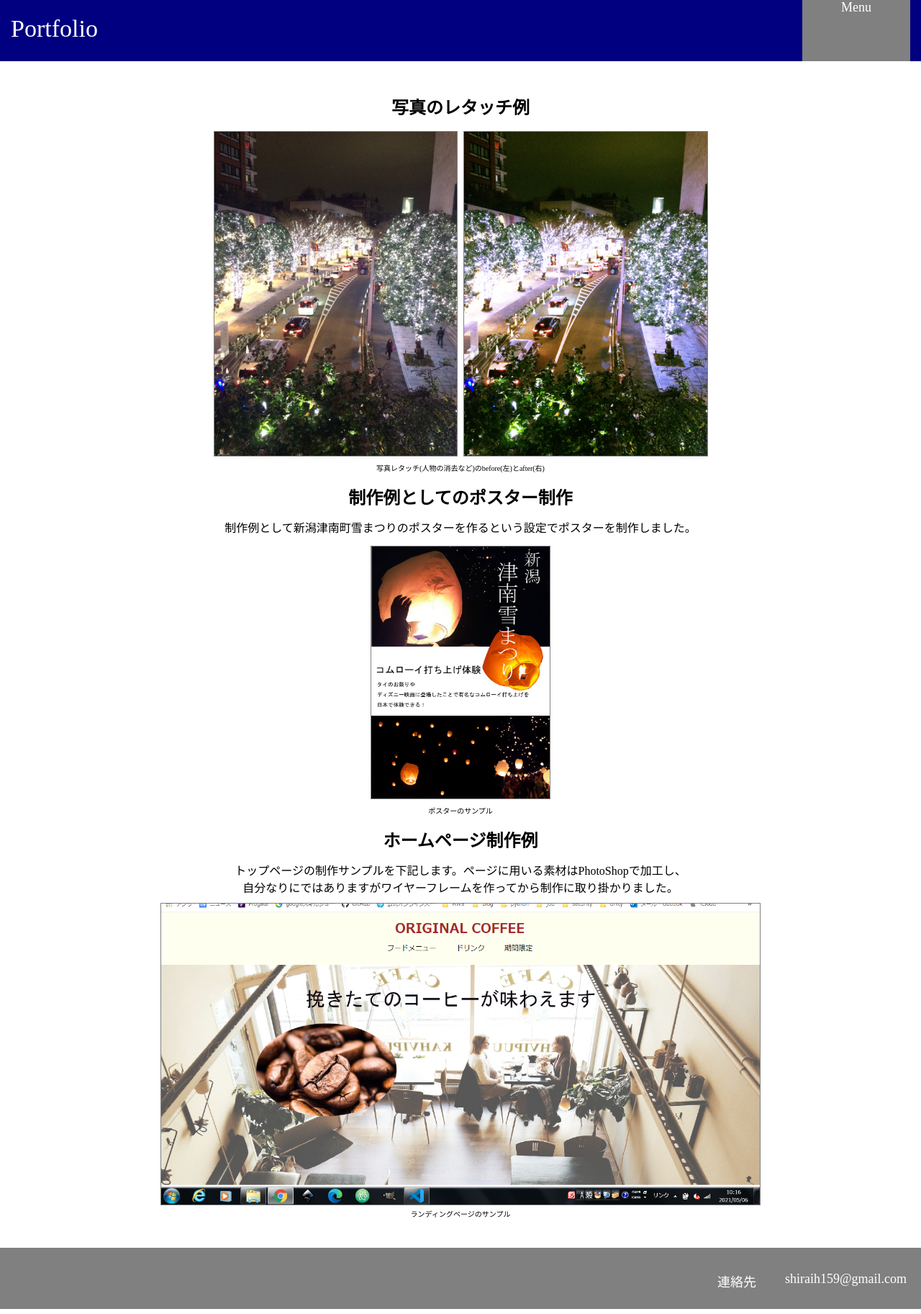
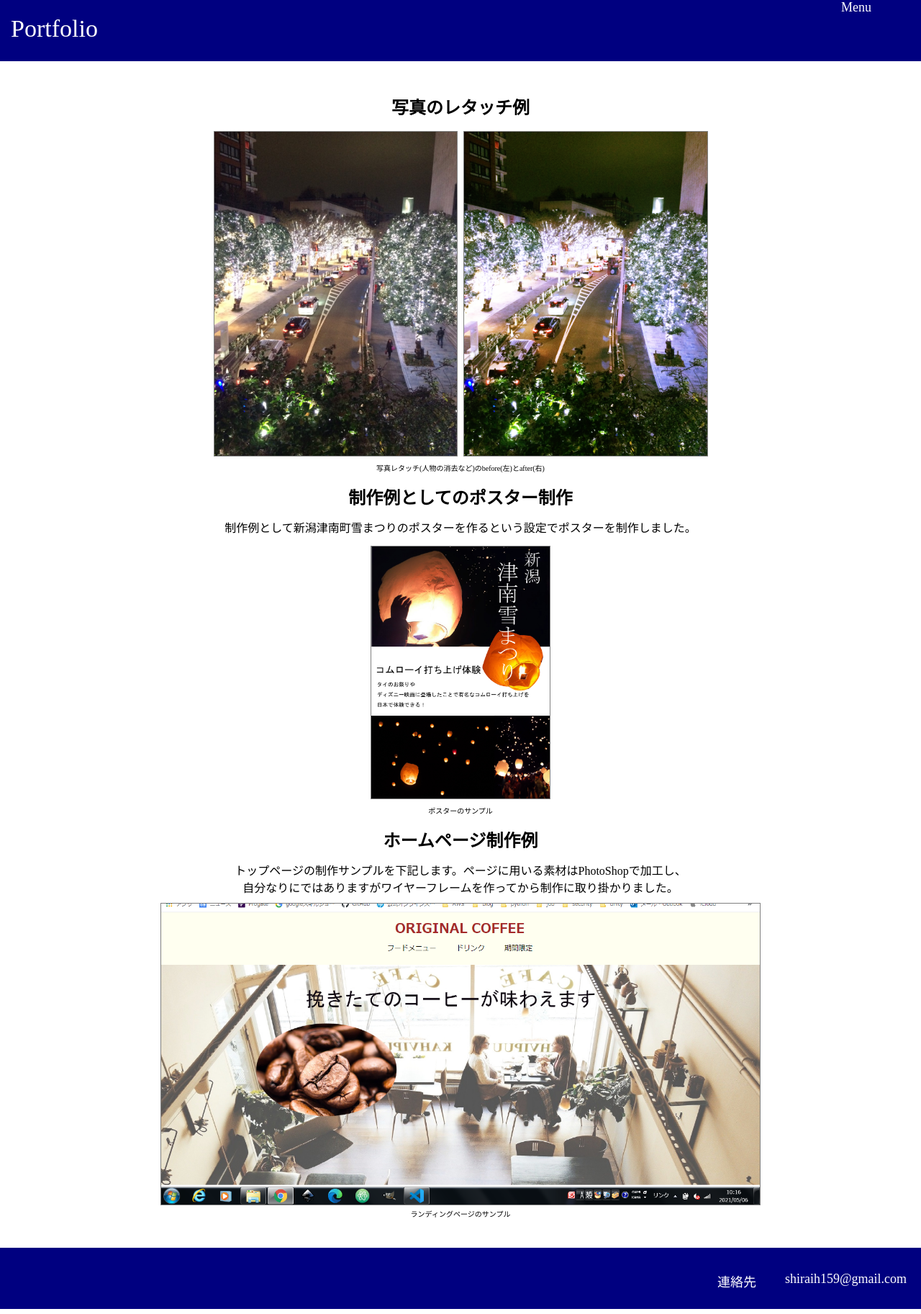
Before and after one commit to wb159357/portfolio, a PHP site: page /photo.html in a window 1280 px wide. Shown: the whole page at 72% size. Run offline with PHP 8.4, Linux system fonts and the light colour scheme.

Commit message:
Update stylesheet.css

```diff
--- a/stylesheet.css
+++ b/stylesheet.css
@@ -70,7 +70,7 @@ header {
   float:right;
   height:85px;
   width:150px;
-  background-color: gray;
+  background-color: navy;
   white-space: nowrap;
   overflow: hidden;
   transition:width 0.4s ease-in;
@@ -125,7 +125,7 @@ header {
 }
 
 .menu-item:hover{
-  background-color:silver;
+  background-color:blue;
   cursor: pointer;
 }
 
@@ -188,7 +188,7 @@ header {
   font-size:28px;
   text-align: center;
   margin:20px;
-  background-color:gray;
+  background-color:navy;
   color:white;
   box-sizing: border-box;
 }
@@ -287,7 +287,7 @@ img.video{
 
 
 footer{
-  background-color:gray;
+  background-color:navy;
   color:#fff;
   height:85px;
   width:100%;
```
